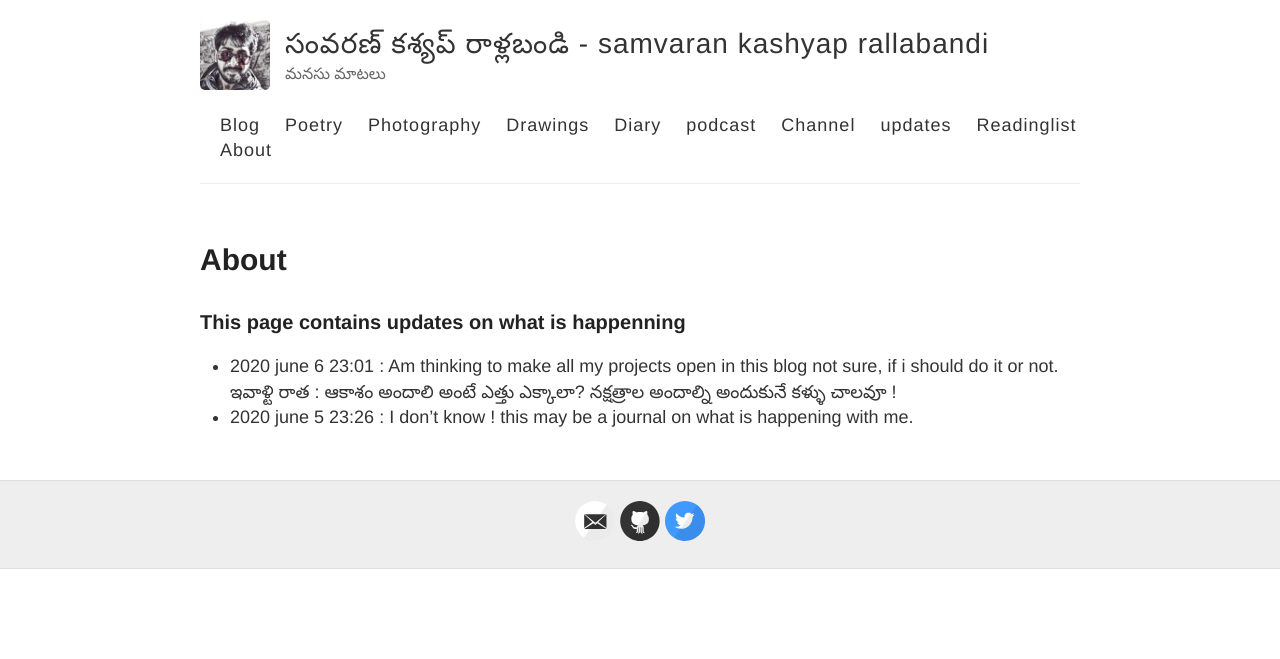
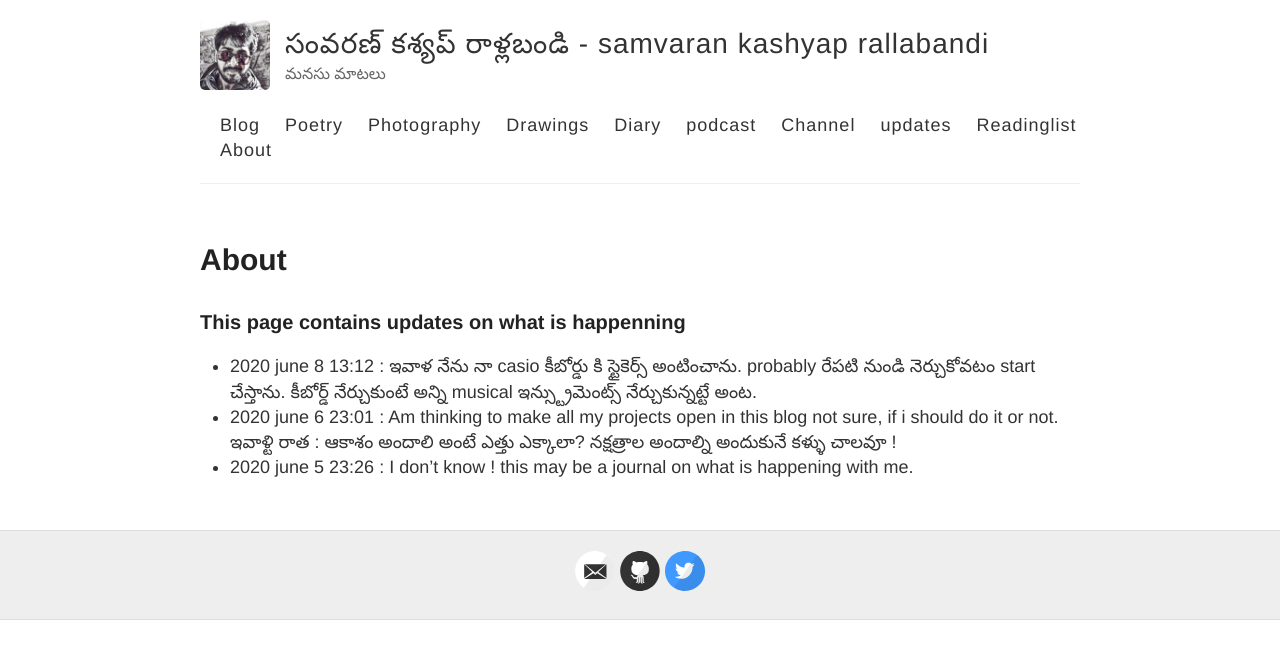
Before and after one commit to rsk/rsk.github.io, a Jekyll site: the page built from updates.md, in a window 1280 px wide. Shown: the top 659 px of the page. Built offline with Jekyll 4.4.1, drawn with Linux system fonts in a browser that asks for light colours; comment, search, counter and statistics services are not loaded.

Commit message:
Update updates.md

```diff
--- a/updates.md
+++ b/updates.md
@@ -7,6 +7,7 @@ permalink: /updates/
 
 ### This page contains updates on what is happenning
 
+- 2020 june 8 13:12 : ఇవాళ నేను నా casio కీబోర్డు కి స్టైకెర్స్ అంటించాను. probably రేపటి నుండి నెర్చుకోవటం start చేస్తాను. కీబోర్డ్ నేర్చుకుంటే అన్ని musical ఇన్స్ట్రుమెంట్స్ నేర్చుకున్నట్టే అంట.
 - 2020 june 6 23:01 : Am thinking to make all my projects open in this blog not sure,
   if i should do it or not.
   ఇవాళ్టి రాత :
```
